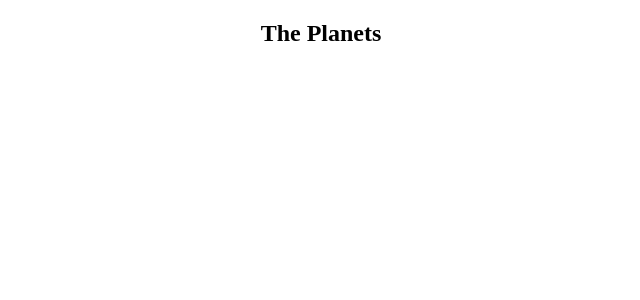
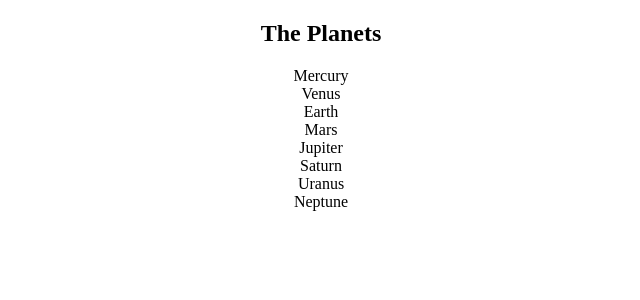
Before and after one commit to MidnightSilva/Planets-fact-site, a React (Create React App) app in the folder client/: page / in a window 1280 px wide. Shown: the top 300 px of the page, without its empty margins (319-959 px from the left). Built offline with nearby package versions, Linux system fonts and the light colour scheme.

Commit message:
mapped through json file to get the name og the planets for the navigation

```diff
--- a/client/src/components/Nav.js
+++ b/client/src/components/Nav.js
@@ -1,5 +1,5 @@
 import React from 'react'
-// import data from '.../data.json'
+import data from '../data.json'
 
 const Nav = (props) => {
 
@@ -8,10 +8,10 @@ const Nav = (props) => {
     return (
         <div>
             <h2>The Planets</h2>
-            <ul>
-
-
-            </ul>
+           {
+data.map((data) =>
+<div>{data.name}</div> )
+ }
 
         </div>
     )
```
Also changed, not shown: client/src/logo.svg (deleted).
